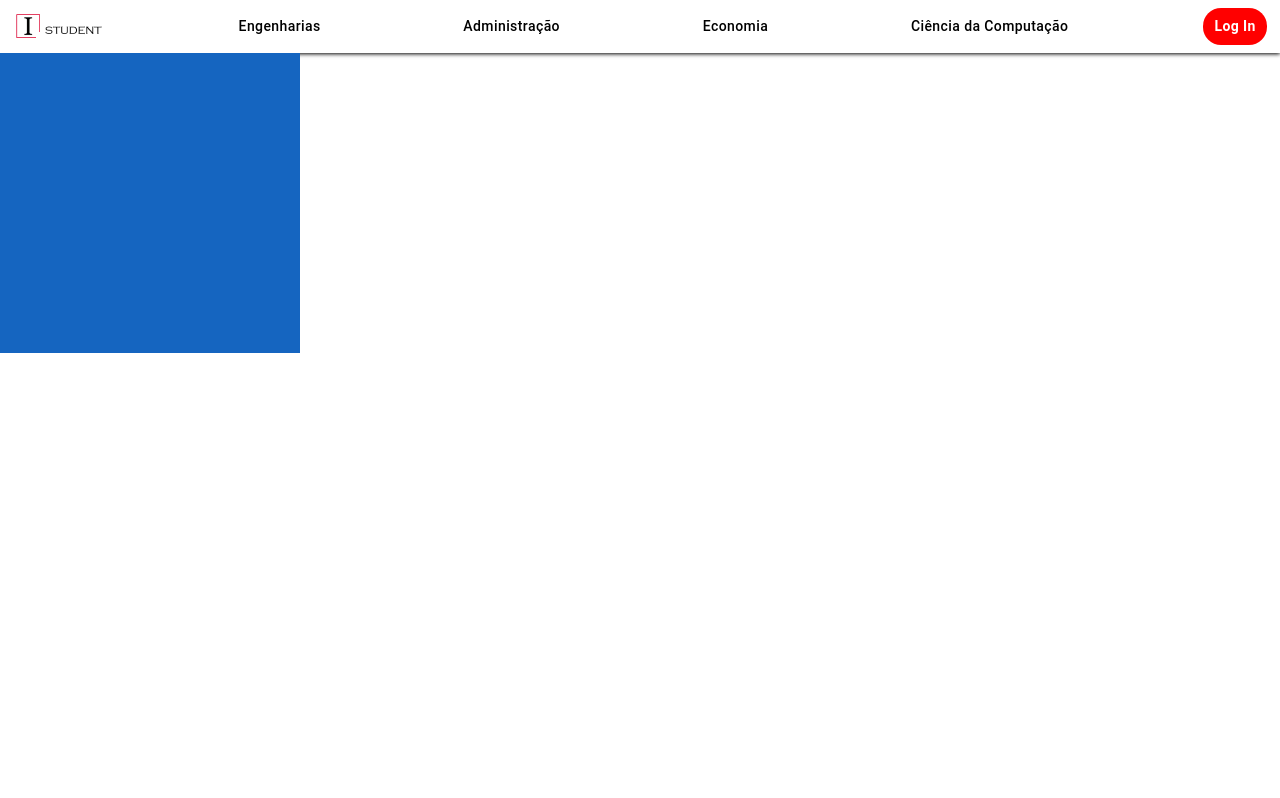
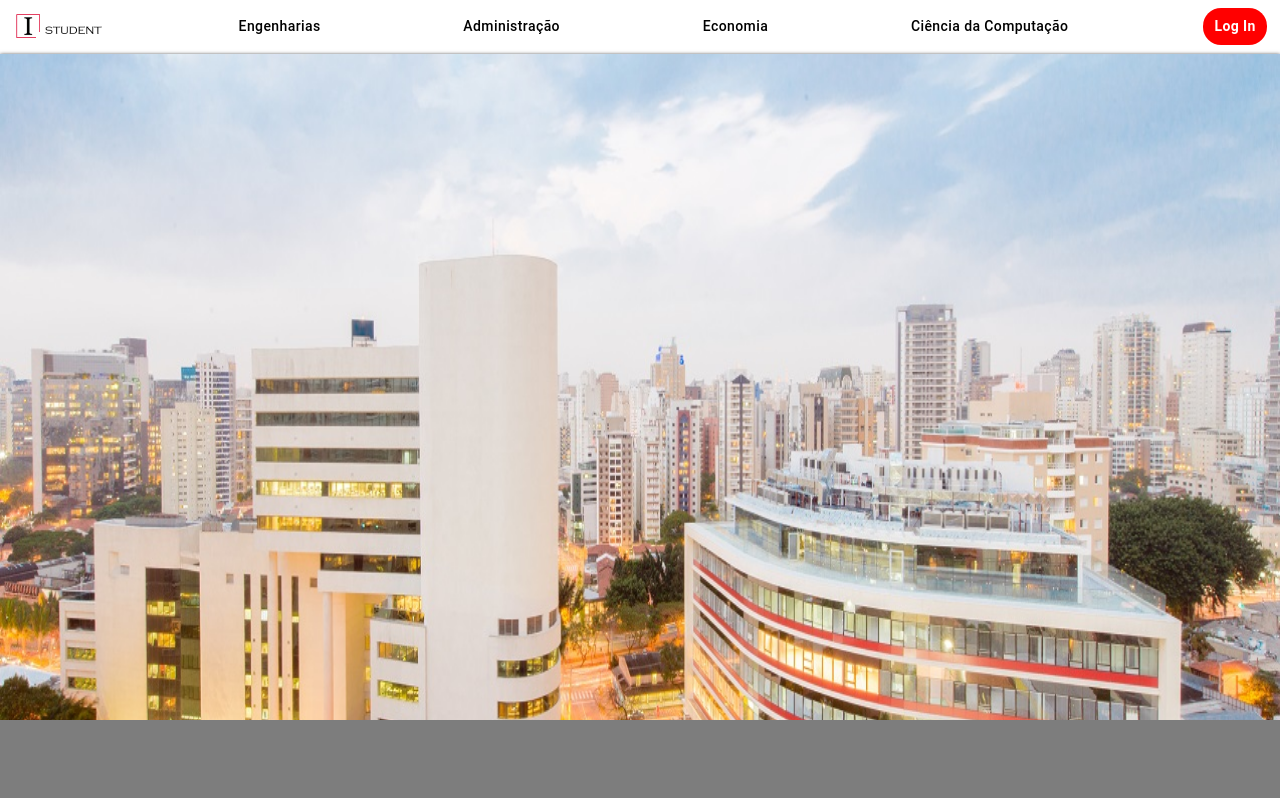
Before and after one commit to sarahp31/I-Student_frontend, a React (Create React App) app in the folder istudent-frontend/: page / in a window 1280 px wide. Shown: the top 798 px of the page. Built offline with nearby package versions, Linux system fonts and the light colour scheme.

Commit message:
home page

```diff
--- a/istudent-frontend/src/App.js
+++ b/istudent-frontend/src/App.js
@@ -1,11 +1,13 @@
 import Header from "./components/Header";
 import Footer from "./components/Footer";
+import HomePage from "./components/HomePage";
 import './App.css';
 
 function App() {
   return (
     <div className="App">
       <Header/>
+      <HomePage/>
       <Footer/>
     </div>
   );
--- a/istudent-frontend/src/components/Footer/index.css
+++ b/istudent-frontend/src/components/Footer/index.css
@@ -1,6 +1,6 @@
 .footer-box{
     position: fixed;
+    left: 0;
     bottom: 0;
-    background-color: black;
-    width: 300px;
+    width: 100%;
 }
--- a/istudent-frontend/src/components/Footer/index.js
+++ b/istudent-frontend/src/components/Footer/index.js
@@ -1,20 +1,11 @@
 import Box from '@mui/material/Box';
+import "./index.css";
 
 function Footer() {
     return (
-      <div className="footer-box">
-        <Box
-        sx={{
-            width: 300,
-            height: 300,
-            backgroundColor: 'primary.dark',
-            '&:hover': {
-            backgroundColor: 'primary.main',
-            opacity: [0.9, 0.8, 0.7],
-            },
-        }}
-        />
-      </div>
+      <footer className="footer-box">
+        <Box sx={{ bgcolor: '#7d7d7d', height: '10vh'}}/>
+      </footer>
     );
   }
 
--- a/istudent-frontend/src/components/Header/index.css
+++ b/istudent-frontend/src/components/Header/index.css
@@ -4,7 +4,6 @@
     justify-content: space-between;
     align-items: center;
     height: 2.5rem;
-    box-shadow: 0px 1px 4px black;
     padding: 0.5%;
     padding-right: 1%;
     padding-left: 1%;
--- /dev/null
+++ b/istudent-frontend/src/components/HomePage/index.css
@@ -0,0 +1,16 @@
+.main-homepage{
+    display: flex;
+    padding-top: 0.1%;
+    flex-direction: column;
+
+}
+
+.insperCapa{
+    width: 100%;
+    height: 65rem;
+    box-shadow: 0px 1px 4px black;
+}
+
+.text-title{
+
+}
--- /dev/null
+++ b/istudent-frontend/src/components/HomePage/index.js
@@ -0,0 +1,14 @@
+import "./index.css";
+import Paper from '@mui/material/Paper';
+
+function HomePage() {
+    return (
+        <main className="main-homepage">
+            <img src="insper-capa.jpg" className="insperCapa"/>
+            <h1 className="text-title"> Mas o que é o I-student?</h1>
+            <Paper sx={{}}></Paper>
+        </main>
+    );
+  }
+
+  export default HomePage;
```
